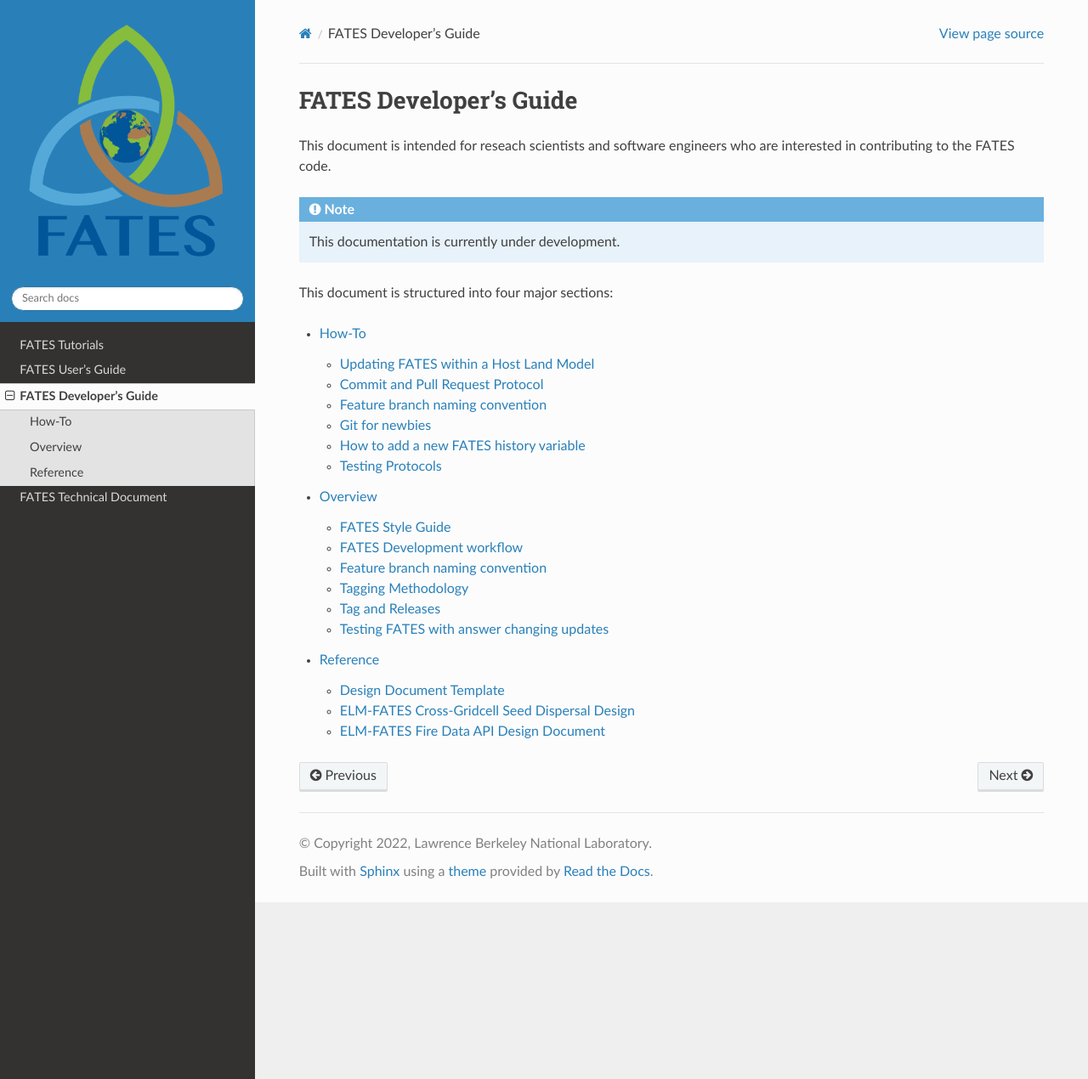
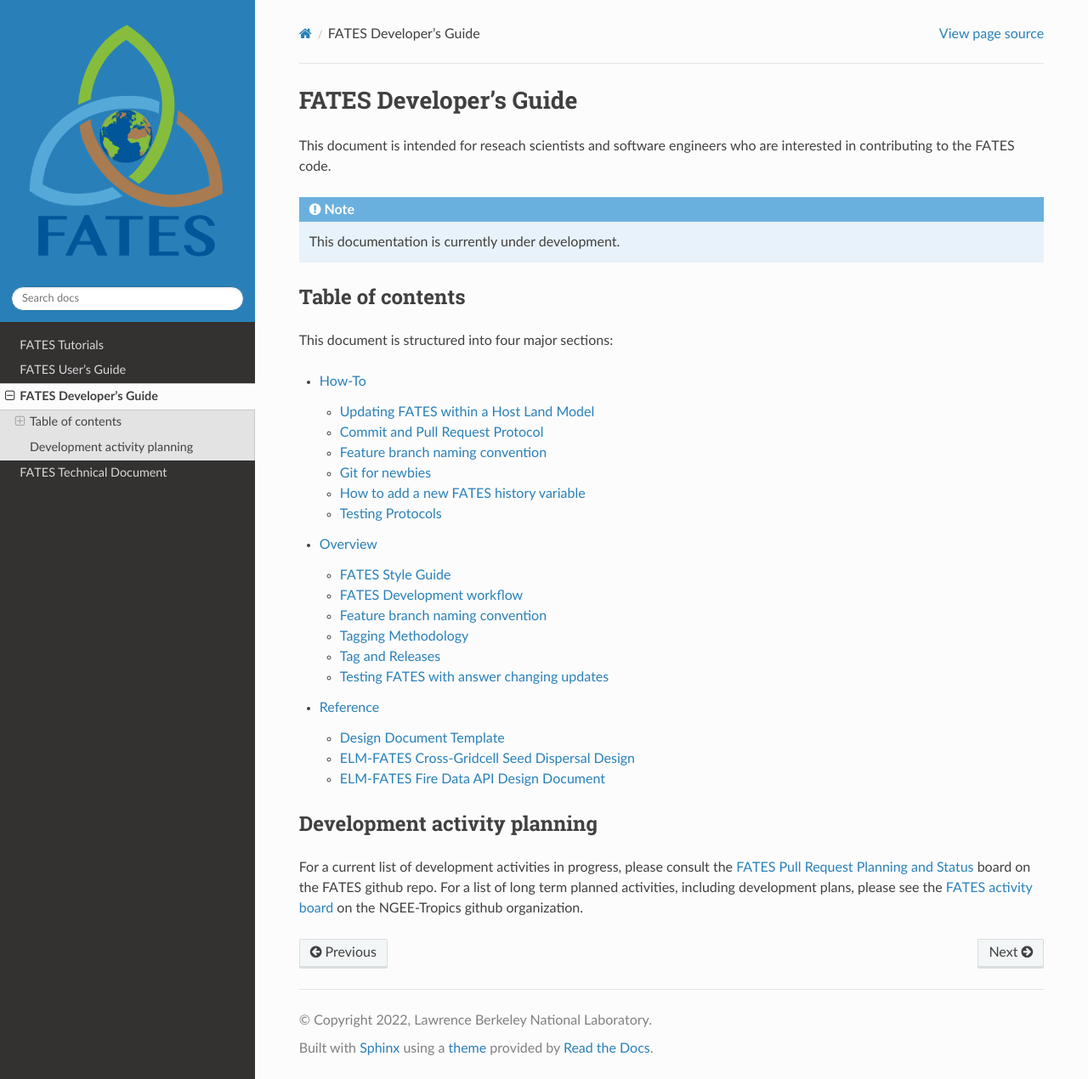
Before and after one commit to NGEET/fates-users-guide, a Sphinx documentation site: the page built from docs/source/developer/developer-guide.rst, in a window 1280 px wide and 1270 px high. Shown: the whole window at 85% size. Built offline with Sphinx 7.4.7 and the Read the Docs theme 3.1.0, drawn with Linux system fonts in a browser that asks for light colours.

Commit message:
add links to the activity and PR boards to the developers index

```diff
--- a/docs/source/developer/developer-guide.rst
+++ b/docs/source/developer/developer-guide.rst
@@ -7,6 +7,9 @@ This document is intended for reseach scientists and software engineers who are
 
    This documentation is currently under development.
 
+Table of contents
+-----------------
+
 This document is structured into four major sections:
 
 .. toctree::
@@ -15,3 +18,11 @@ This document is structured into four major sections:
    how-to
    overview
    reference
+
+Development activity planning
+-----------------------------
+
+For a current list of development activities in progress, please consult the `FATES Pull Request Planning and Status`_ board on the FATES github repo.  For a list of long term planned activities, including development plans, please see the `FATES activity board`_ on the NGEE-Tropics github organization.
+
+.. _FATES Pull Request Planning and Status: https://github.com/orgs/NGEET/projects/13
+.. _FATES activity board: https://github.com/orgs/NGEET/projects/15
```
